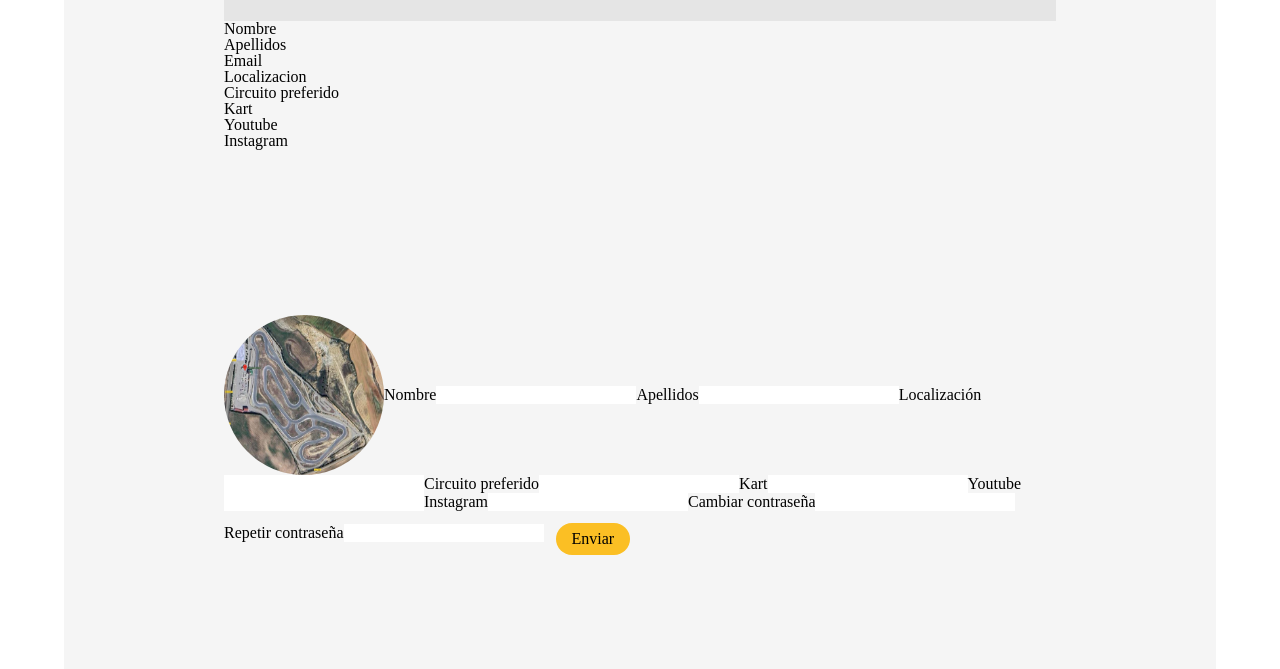
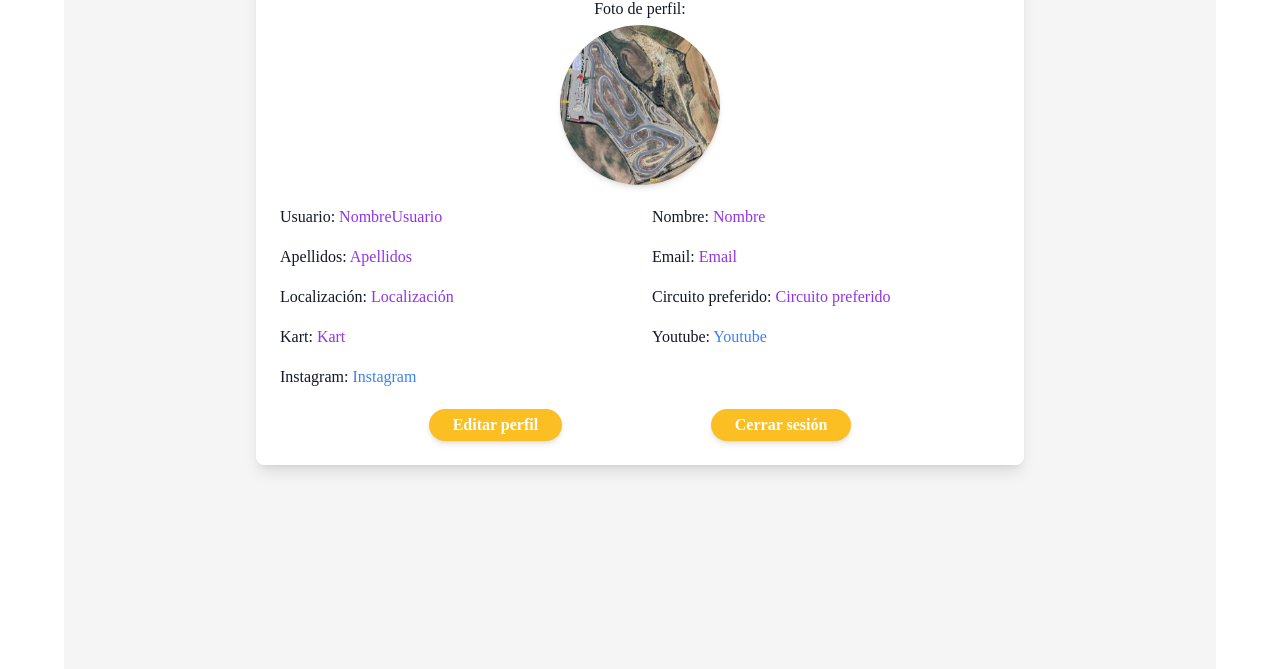
Before and after one commit to Jotanore/PFBNeoland, a website with bundled scripts: page src/profile.html in a window 1280 px wide. Shown: the part 279-948 px from the top of the page. Built offline with nearby package versions, Linux system fonts and the light colour scheme; no server answers.

Commit message:
style: Little style tweaks

```diff
--- a/src/profile.html
+++ b/src/profile.html
@@ -20,47 +20,139 @@
                 <li class="bg-neutral-200 p-2 px-4 mx-3 rounded-full hover:bg-amber-200"><a href="./events.html">Eventos</a></li>
                 <li class="bg-neutral-200 p-2 px-4 mx-3 rounded-full hover:bg-amber-200"><a href="./market.html">Mercado</a></li>
                 <li class="bg-neutral-200 p-2 px-4 mx-3 rounded-full hover:bg-amber-200"><a href="./forum.html">Foro</a></li>
+                <li class="bg-neutral-200 p-2 px-4 mx-3 rounded-full hover:bg-amber-200"><a href="./raceline.creator.html">Creador de trazadas</a></li>
             </ul>
         </nav>
     </header>
 
     <main class="bg-white px-[5%] pt-5 h-screen ">
         <section class="bg-neutral-100 py-10 h-screen px-40 mb-4">
-            <h2 class="bg-neutral-200 text-5xl font-bold text-center py-8">Perfil</h2>
-            <ul class="mb-[20%]">
-                <li id="user-name">Nombre</li>
-                <li id="user-surname">Apellidos</li>
-                <li id="user-email">Email</li>
-                <li id="user-location">Localizacion</li>
-                <li id="user-prefCircuit">Circuito preferido</li>
-                <li id="user-kart">Kart</li>
-                <li id="user-youtubeURL">Youtube</li>
-                <li id="user-instagramUser">Instagram</li>
-            </ul>
-            <form class="mt-3" id="profile-update-form" action="#" enctype="multipart/form-data">
-                <fieldset class="flex flex-row items-center flex-wrap">
-                    <img class="w-40 h-40 rounded-full" src="imgs/kotar.JPG" alt="${item.img}">
-                    <label for="profile-name">Nombre</label>
-                    <input id="profile-name" type="text" name="nombre"/>
-                    <label for="profile-surname">Apellidos</label>
-                    <input id="profile-surname" type="text" name="apellidos"/>
-                    <label for="profile-location">Localización</label>
-                    <input id="profile-location" type="text" name="localización"/>
-                    <label for="-profile-prefCircuit">Circuito preferido</label>
-                    <input id="profile-prefCircuit" type="text" name="circuitoPref"/>
-                    <label for="profile-kart">Kart</label>
-                    <input id="profile-kart" type="text" name="kart"/>
-                    <label for="profile-youtubeURL">Youtube</label>
-                    <input id="profile-youtubeURL" type="text" name="instagram"/>
-                    <label for="profile-instagramUser">Instagram</label>
-                    <input id="profile-instagramUser" type="text" name="instagram"/>
-                    <label for="password">Cambiar contraseña</label>
-                    <input id="profile-password" type="profile-password" name="password"/>
-                    <label for="profile-passwordRepeat">Repetir contraseña</label>
-                    <input id="profile-passwordRepeat" type="password" name="password"/>
-                    <button class="bg-amber-400 p-2 px-4 mx-3 mt-3 rounded-full" type="submit">Enviar</button>
+            <div id="profile-container"class="bg-white p-6 rounded-lg shadow-lg max-w-3xl mx-auto mt-5">
+                <h2 class="text-2xl font-semibold text-gray-800 mb-4 text-center">Perfil de Usuario</h2>
+
+                <ul class="grid grid-cols-1 md:grid-cols-2 gap-6 text-gray-700">
+                    <!-- Imagen de perfil -->
+                    <li class="md:col-span-2 flex flex-col items-center">
+                        <strong class="text-gray-900">Foto de perfil:</strong>
+                        <img class="w-40 h-40 rounded-full border-4 border-purple-500 shadow-md mt-2"
+                             src="imgs/kotar.JPG" alt="Foto de perfil">
+                    </li>
+
+                    <li><strong class="text-gray-900">Usuario:</strong> <span id="user-username" class="text-purple-600">NombreUsuario</span></li>
+                    <li><strong class="text-gray-900">Nombre:</strong> <span id="user-name" class="text-purple-600">Nombre</span></li>
+                    <li><strong class="text-gray-900">Apellidos:</strong> <span id="user-surname" class="text-purple-600">Apellidos</span></li>
+                    <li><strong class="text-gray-900">Email:</strong> <span id="user-email" class="text-purple-600">Email</span></li>
+                    <li><strong class="text-gray-900">Localización:</strong> <span id="user-location" class="text-purple-600">Localización</span></li>
+                    <li><strong class="text-gray-900">Circuito preferido:</strong> <span id="user-prefCircuit" class="text-purple-600">Circuito preferido</span></li>
+                    <li><strong class="text-gray-900">Kart:</strong> <span id="user-kart" class="text-purple-600">Kart</span></li>
+                    <li><strong class="text-gray-900">Youtube:</strong>
+                        <a id="user-youtubeURL" href="#" class="text-blue-500 hover:underline">Youtube</a>
+                    </li>
+                    <li><strong class="text-gray-900">Instagram:</strong>
+                        <a id="user-instagramUser" href="#" class="text-blue-500 hover:underline">Instagram</a>
+                    </li>
+                </ul>
+
+                <div class="flex justify-evenly mt-6">
+                    <button id="edit-profile-btn" class="bg-amber-400 hover:bg-amber-500 text-white font-bold py-2 px-6 rounded-full shadow-md">
+                        Editar perfil
+                    </button>
+                    <button id="logout-btn"class="bg-amber-400 hover:bg-amber-500 text-white font-bold py-2 px-6 rounded-full shadow-md ">
+                        Cerrar sesión
+                    </button>
+                </div>
+            </div>
+
+            <form class="mt-5 bg-white p-6 rounded-lg shadow-lg max-w-3xl mx-auto __hidden"
+                id="profile-update-form" action="#" enctype="multipart/form-data">
+
+                <fieldset class="grid grid-cols-1 md:grid-cols-2 gap-6 items-center">
+
+                    <div class="flex flex-col items-center">
+                        <img class="w-40 h-40 rounded-full border-4 border-purple-500 shadow-md"
+                            src="imgs/kotar.JPG" alt="Foto de perfil">
+                        <label for="profile-image" class="mt-2 text-purple-600 cursor-pointer text-sm font-semibold">
+                            Cambiar foto
+                            <input id="profile-image" type="file" class="hidden">
+                        </label>
+                    </div>
+
+                    <div class="space-y-4">
+                        <div>
+                            <label for="profile-username" class="text-gray-700 font-semibold">Nombre de Usuario</label>
+                            <input id="profile-username" type="text" name="nombreusuario"
+                                class="w-full px-3 py-2 border rounded-lg focus:outline-none focus:ring-2 focus:ring-purple-500">
+                        </div>
+
+                        <div>
+                            <label for="profile-name" class="text-gray-700 font-semibold">Nombre</label>
+                            <input id="profile-name" type="text" name="nombre"
+                                class="w-full px-3 py-2 border rounded-lg focus:outline-none focus:ring-2 focus:ring-purple-500">
+                        </div>
+
+                        <div>
+                            <label for="profile-surname" class="text-gray-700 font-semibold">Apellidos</label>
+                            <input id="profile-surname" type="text" name="apellidos"
+                                class="w-full px-3 py-2 border rounded-lg focus:outline-none focus:ring-2 focus:ring-purple-500">
+                        </div>
+
+                        <div>
+                            <label for="profile-location" class="text-gray-700 font-semibold">Localización</label>
+                            <input id="profile-location" type="text" name="localización"
+                                class="w-full px-3 py-2 border rounded-lg focus:outline-none focus:ring-2 focus:ring-purple-500">
+                        </div>
+                    </div>
                 </fieldset>
-              </form>
+
+                <fieldset class="mt-6 space-y-4">
+                    <div>
+                        <label for="profile-prefCircuit" class="text-gray-700 font-semibold">Circuito preferido</label>
+                        <input id="profile-prefCircuit" type="text" name="circuitoPref"
+                            class="w-full px-3 py-2 border rounded-lg focus:outline-none focus:ring-2 focus:ring-purple-500">
+                    </div>
+
+                    <div>
+                        <label for="profile-kart" class="text-gray-700 font-semibold">Kart</label>
+                        <input id="profile-kart" type="text" name="kart"
+                            class="w-full px-3 py-2 border rounded-lg focus:outline-none focus:ring-2 focus:ring-purple-500">
+                    </div>
+
+                    <div>
+                        <label for="profile-youtubeURL" class="text-gray-700 font-semibold">Youtube</label>
+                        <input id="profile-youtubeURL" type="text" name="youtube"
+                            class="w-full px-3 py-2 border rounded-lg focus:outline-none focus:ring-2 focus:ring-purple-500">
+                    </div>
+
+                    <div>
+                        <label for="profile-instagramUser" class="text-gray-700 font-semibold">Instagram</label>
+                        <input id="profile-instagramUser" type="text" name="instagram"
+                            class="w-full px-3 py-2 border rounded-lg focus:outline-none focus:ring-2 focus:ring-purple-500">
+                    </div>
+                </fieldset>
+
+
+                <fieldset class="mt-6 space-y-4">
+                    <div>
+                        <label for="profile-password" class="text-gray-700 font-semibold">Nueva contraseña</label>
+                        <input id="profile-password" type="password" name="password"
+                            class="w-full px-3 py-2 border rounded-lg focus:outline-none focus:ring-2 focus:ring-red-500">
+                    </div>
+
+                    <div>
+                        <label for="profile-passwordRepeat" class="text-gray-700 font-semibold">Repetir contraseña</label>
+                        <input id="profile-passwordRepeat" type="password" name="password"
+                            class="w-full px-3 py-2 border rounded-lg focus:outline-none focus:ring-2 focus:ring-red-500">
+                    </div>
+                </fieldset>
+
+
+                <div class="text-center mt-6">
+                    <button id="profile-update-btn" class="bg-amber-400 hover:bg-amber-500 text-white font-bold py-2 px-6 rounded-full shadow-md">
+                        Guardar cambios
+                    </button>
+                </div>
+            </form>
+
         </section>
     </main>
 
```
